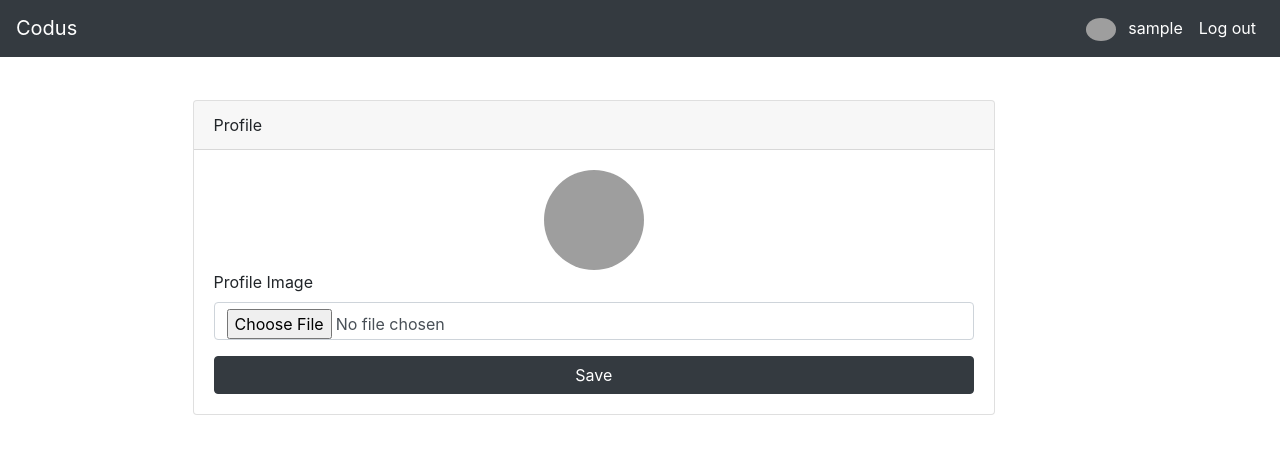
After one commit to chaebum-kim/codus-w-django, a Django app: page /accounts/profile/edit/ in a window 1280 px wide. The commit adds this page. Shown: the top 454 px of the page. Run offline with Django 3.2, Linux system fonts and the light colour scheme; the visitor is signed in with stand-in values (Sample User, id 1); some libraries are stand-ins or nearby versions; grey boxes are pictures that could not be loaded.

Commit message:
Edit profile

```diff
--- a/accounts/forms.py
+++ b/accounts/forms.py
@@ -1,6 +1,6 @@
 from django import forms
 from django.contrib.auth.forms import UserCreationForm
-from .models import User
+from .models import User, Profile
 
 
 class SignupForm(UserCreationForm):
@@ -20,3 +20,13 @@ class SignupForm(UserCreationForm):
             if q.exists():
                 raise forms.ValidationError('이미 등록된 이메일 주소입니다.')
         return email
+
+
+class ProfileForm(forms.ModelForm):
+
+    class Meta:
+        model = Profile
+        fields = ['avatar']
+        labels = {
+            'avatar': 'Profile Image',
+        }
--- a/accounts/models.py
+++ b/accounts/models.py
@@ -1,6 +1,35 @@
 from django.db import models
+from django.db.models.signals import post_save
 from django.contrib.auth.models import AbstractUser
+from django.dispatch import receiver
+from imagekit.models import ProcessedImageField
+from imagekit.processors import ResizeToFill
+from codus.helpers import make_path_and_rename
+from board.models import Tag
 
 
 class User(AbstractUser):
     pass
+
+
+class Profile(models.Model):
+    user = models.OneToOneField(
+        User, on_delete=models.CASCADE, related_name='profile')
+    avatar = ProcessedImageField(upload_to=make_path_and_rename, processors=[ResizeToFill(
+        100, 100)], format='JPEG', options={'quality': 60}, blank=True)
+
+    @property
+    def avatar_url(self):
+        if self.avatar:
+            return self.avatar.url
+        else:
+            return '/media/default_avatar.png'
+
+    def __str__(self):
+        return self.user.username
+
+
+@receiver(post_save, sender=User)
+def create_user_profile(sender, instance, created, **kwargs):
+    if created:
+        Profile.objects.create(user=instance)
--- /dev/null
+++ b/accounts/templates/accounts/profile_form.html
@@ -0,0 +1,31 @@
+{% extends 'layout.html' %}
+{% load bootstrap4 %}
+
+
+{% block content %}
+
+    <div class="container">
+        <div class="row">
+            <div class="col-sm-9 offset-sm-1">
+                <div class="card">
+                    <div class="card-header">
+                        Profile
+                    </div>
+                    <div class="card-body">
+                        <div class="text-center">
+                            <img src="{{ form.instance.avatar_url }}" class="rounded-circle" style="width: 100px; height: 100px;" alt="Proifle image">
+                        </div>
+                        <form action="" method="post" enctype="multipart/form-data">
+                            {% csrf_token %}
+                            {% bootstrap_form form %}
+                            {% buttons %}
+                                <button type="submit" class="btn btn-dark btn-block">Save</button>
+                            {% endbuttons %}
+                        </form>
+                    </div>
+                </div>
+            </div>
+        </div>
+    </div>
+
+{% endblock %}
--- a/accounts/urls.py
+++ b/accounts/urls.py
@@ -7,4 +7,5 @@ urlpatterns = [
     path('signup/', views.signup, name='signup'),
     path('login/', views.login_view, name='login'),
     path('logout/', views.logout_view, name='logout'),
+    path('profile/edit/', views.profile_edit, name='profile_edit'),
 ]
--- a/accounts/views.py
+++ b/accounts/views.py
@@ -2,7 +2,7 @@ from django.shortcuts import render, redirect
 from django.contrib.auth import authenticate, login, logout
 from django.contrib.auth.decorators import login_required
 from django.contrib.auth.views import LoginView
-from .forms import SignupForm
+from .forms import SignupForm, ProfileForm
 
 
 def signup(request):
@@ -28,3 +28,21 @@ login_view = LoginView.as_view(template_name='accounts/login_form.html')
 def logout_view(request):
     logout(request)
     return redirect('board:index')
+
+
+@login_required
+def profile_edit(request):
+
+    profile = request.user.profile
+
+    if request.method == 'POST':
+        form = ProfileForm(request.POST, request.FILES, instance=profile)
+        if form.is_valid():
+            form.save()
+            return redirect('accounts:profile_edit')
+    else:
+        form = ProfileForm(instance=profile)
+
+    return render(request, 'accounts/profile_form.html', {
+        'form': form,
+    })
--- a/board/templates/board/article_detail.html
+++ b/board/templates/board/article_detail.html
@@ -16,7 +16,7 @@
             </li>
         </ul>
 
-        {% if user.is_authenticated and article.author == request.user %}
+        {% if user.is_authenticated and article.author == user %}
             <div class="row">
                 <div class="col-sm-3">
                     <a href="{% url 'board:article_edit' article.pk %}">
--- a/codus/requirements/common.txt
+++ b/codus/requirements/common.txt
@@ -1,3 +1,5 @@
 django~=3.0.0
 
 django-bootstrap4
+pillow
+django-imagekit
--- a/codus/settings.py
+++ b/codus/settings.py
@@ -41,6 +41,7 @@ INSTALLED_APPS = [
     'django.contrib.staticfiles',
     # Third-party apps
     'bootstrap4',
+    'imagekit',
     # Local apps
     'codus',
     'accounts',
--- a/codus/templates/layout.html
+++ b/codus/templates/layout.html
@@ -21,7 +21,11 @@
               <ul class="navbar-nav">
                   {% if user.is_authenticated %}
                     <li class="nav-item active">
-                        <a class="nav-link" href="#">{{ user.username }} <span class="sr-only">(current)</span></a>
+                        <a class="nav-link" href="{% url 'accounts:profile_edit' %}">
+                            <img src="{{ user.profile.avatar_url }}" class="rounded-circle mr-2" style="width: 30px;">
+                            {{ user.username }}
+                            <span class="sr-only">(current)</span>
+                        </a>
                     </li>
                     <li class="nav-item active">
                         <a class="nav-link" href="{% url 'accounts:logout' %}">Log out</a>
```
Also changed, not shown: accounts/admin.py (+6 -1 lines), codus/helpers.py (added, +16 -0 lines), accounts/migrations/0002_profile.py (added).
